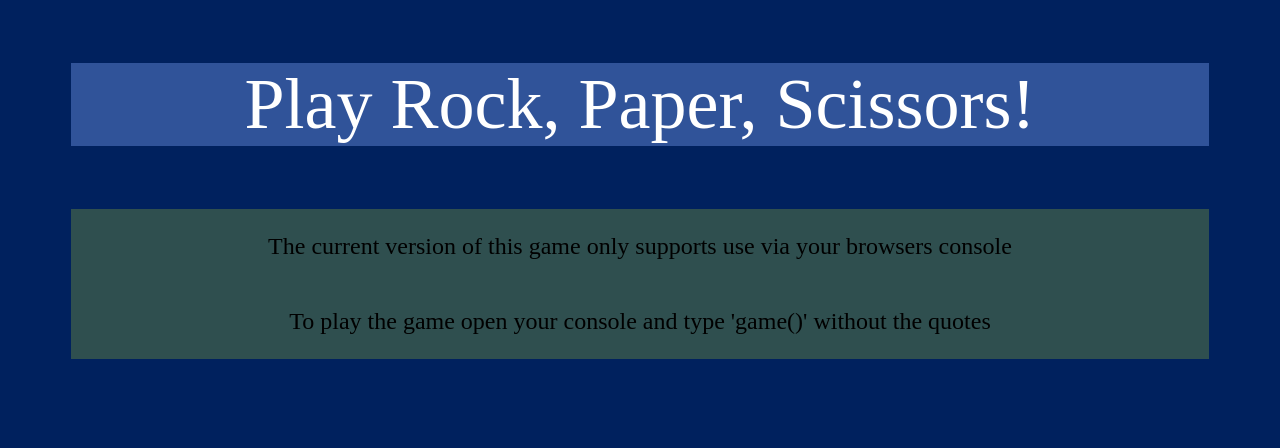
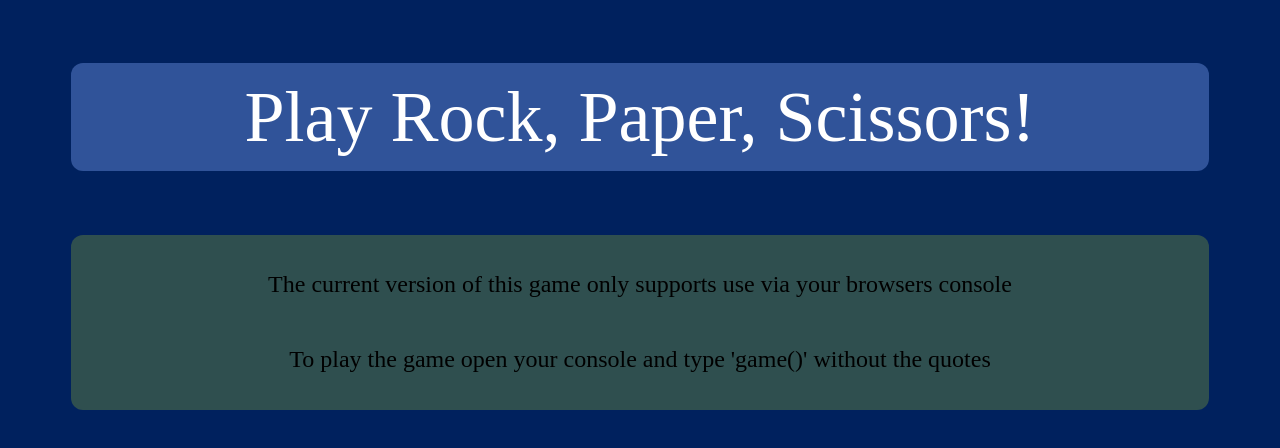
Before and after one commit to lukeyisme/odin-rock-paper-scissors, a plain HTML site: page index.html in a window 1280 px wide. Drawn offline with Linux system fonts and the light colour scheme.

Commit message:
Added padding to main.css to make page look smoother

```diff
--- a/css/main.css
+++ b/css/main.css
@@ -10,6 +10,8 @@ header{
     font-size: 72px;
     background-color: rgba(84, 120, 197, 0.575);
     margin: 5%;
+    padding: 1%;
+    border-radius: 12px;
 }
 
 div{
@@ -21,4 +23,6 @@ div{
     font-size: 24px;
     background-color: darkslategray;
     margin: 5%;
+    padding: 1%;
+    border-radius: 12px;
 }
```
